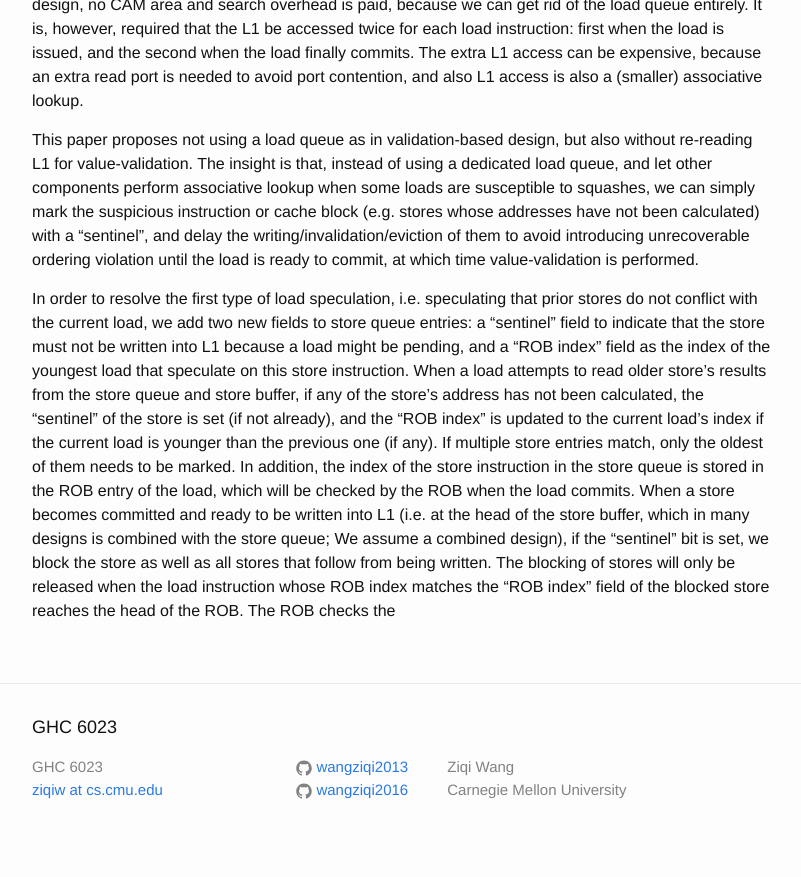
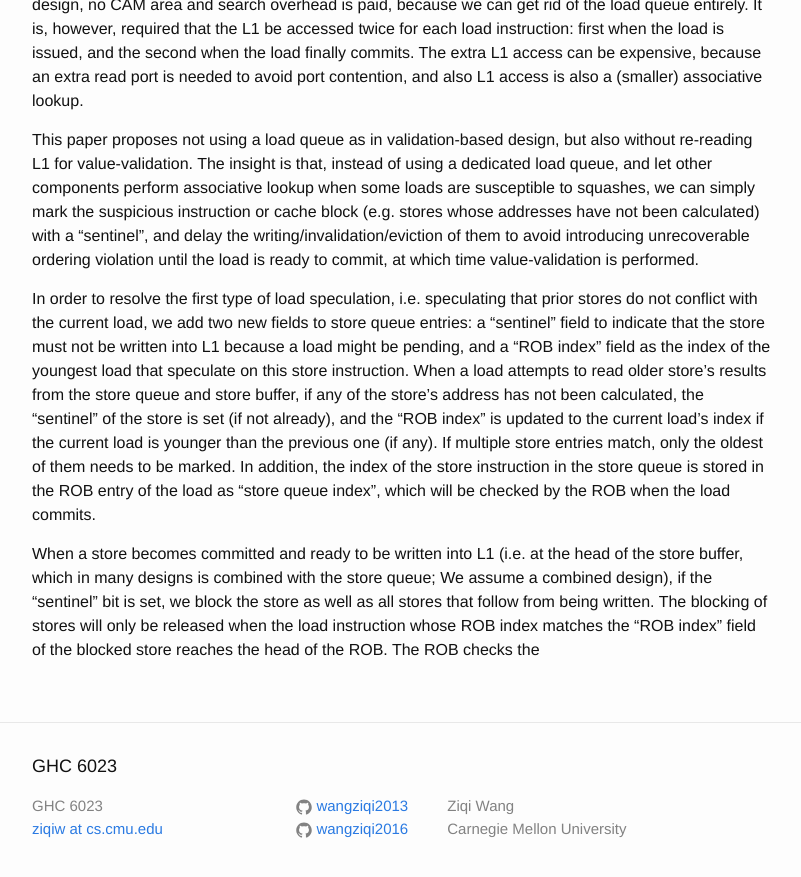
Before and after one commit to wangziqi2013/wangziqi2013.github.io, a Jekyll site: the page built from _posts/2019-08-07-the-superfluous-load-queue.markdown, in a window 1280 px wide and 900 px high, scrolled down 1981 px. Shown: the top 877 px of the window, without its empty margins (238-1039 px from the left). Built offline with Jekyll 4.4.1, drawn with Linux system fonts in a browser that asks for light colours.

Commit message:
Working on commit

```diff
--- a/_posts/2019-08-07-the-superfluous-load-queue.markdown
+++ b/_posts/2019-08-07-the-superfluous-load-queue.markdown
@@ -88,8 +88,9 @@ instruction. When a load attempts to read older store's results from the store q
 address has not been calculated, the "sentinel" of the store is set (if not already), and the "ROB index" is updated to
 the current load's index if the current load is younger than the previous one (if any). If multiple store entries match,
 only the oldest of them needs to be marked. In addition, the index of the store instruction in the store queue is stored
-in the ROB entry of the load, which will be checked by the ROB when the load commits. When a store becomes committed and
-ready to be written into L1 (i.e. at the head of the store buffer, which in many designs is combined with the store queue;
-We assume a combined design), if the "sentinel" bit is set, we block the store as well as all stores that follow from being
-written. The blocking of stores will only be released when the load instruction whose ROB index matches the "ROB index"
-field of the blocked store reaches the head of the ROB. The ROB checks the
+in the ROB entry of the load as "store queue index", which will be checked by the ROB when the load commits.
+
+When a store becomes committed and ready to be written into L1 (i.e. at the head of the store buffer, which in many designs
+is combined with the store queue; We assume a combined design), if the "sentinel" bit is set, we block the store as well
+as all stores that follow from being written. The blocking of stores will only be released when the load instruction whose
+ROB index matches the "ROB index" field of the blocked store reaches the head of the ROB. The ROB checks the
```
